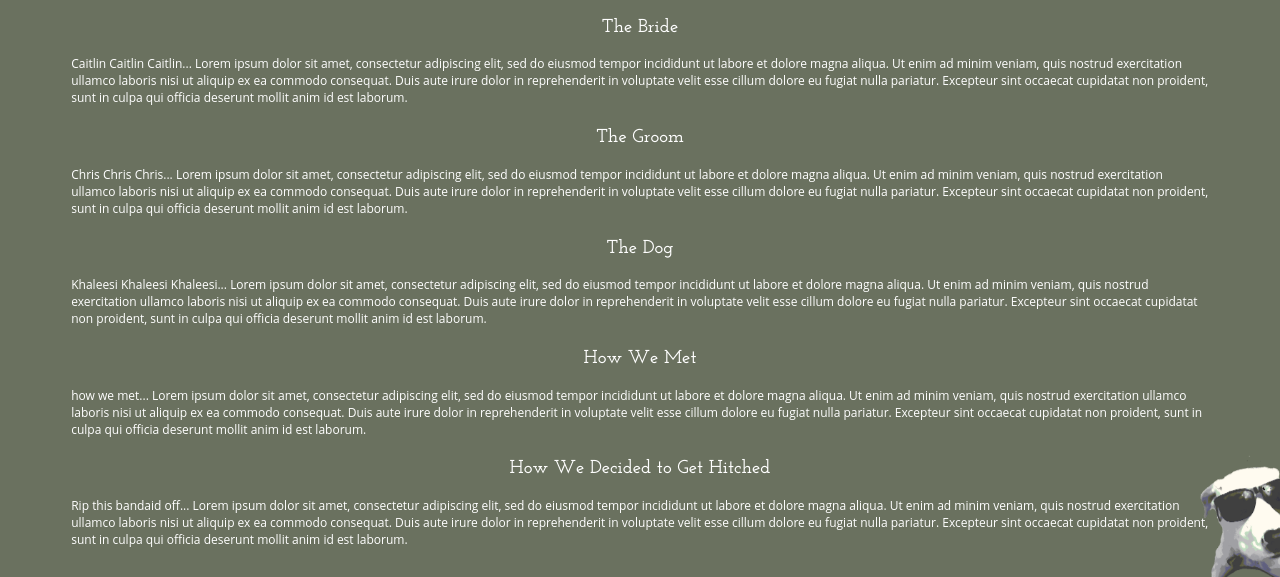
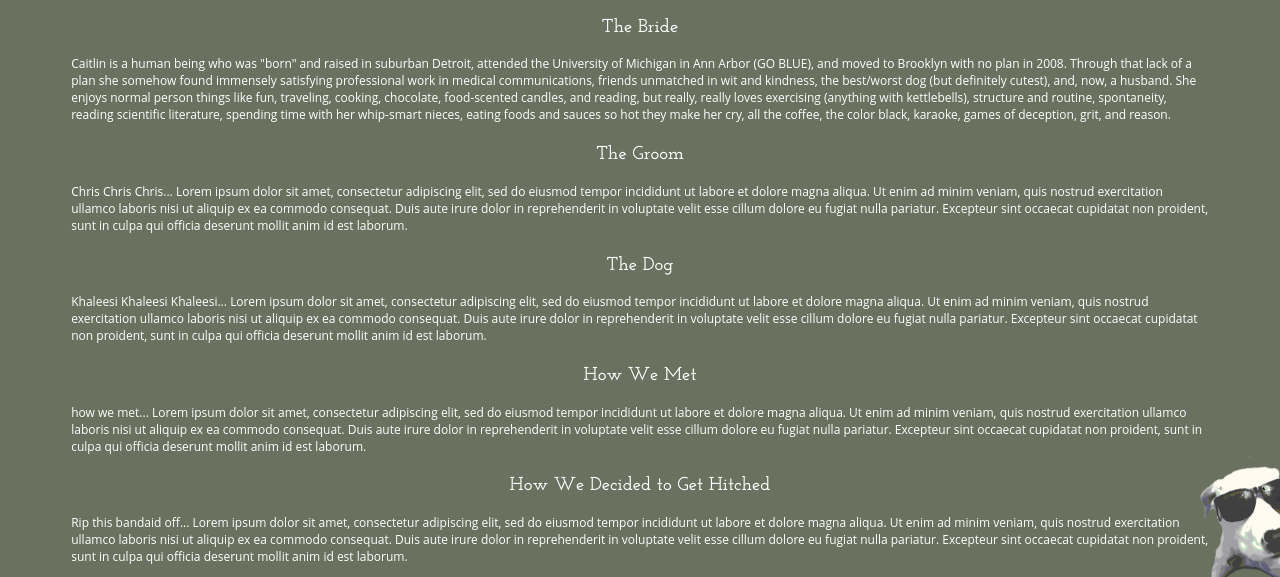
Before and after one commit to chris-sheehan/teamchrait, a Jekyll site: the page built from about.md, in a window 1280 px wide and 949 px high, cut to the strip 372-949 px from the top of the window. Built offline with Jekyll 4.4.1, drawn with Linux system fonts in a browser that asks for light colours.

Commit message:
cait bio

```diff
--- a/about.md
+++ b/about.md
@@ -8,7 +8,7 @@ permalink: /about/
   <img class='page-main' src='{{site.baseurl}}/assets/img/chrait-aussie2.png'>
 
   <h3>The Bride</h3>
-	<p>Caitlin Caitlin Caitlin... Lorem ipsum dolor sit amet, consectetur adipiscing elit, sed do eiusmod tempor incididunt ut labore et dolore magna aliqua. Ut enim ad minim veniam, quis nostrud exercitation ullamco laboris nisi ut aliquip ex ea commodo consequat. Duis aute irure dolor in reprehenderit in voluptate velit esse cillum dolore eu fugiat nulla pariatur. Excepteur sint occaecat cupidatat non proident, sunt in culpa qui officia deserunt mollit anim id est laborum.</p>
+	<p>Caitlin is a human being who was "born" and raised in suburban Detroit, attended the University of Michigan in Ann Arbor (GO BLUE), and moved to Brooklyn with no plan in 2008. Through that lack of a plan she somehow found immensely satisfying professional work in medical communications, friends unmatched in wit and kindness, the best/worst dog (but definitely cutest), and, now, a husband. She enjoys normal person things like fun, traveling, cooking, chocolate, food-scented candles, and reading, but really, really loves exercising (anything with kettlebells), structure and routine, spontaneity, reading scientific literature, spending time with her whip-smart nieces, eating foods and sauces so hot they make her cry, all the coffee, the color black, karaoke, games of deception, grit, and reason.</p>
   <h3>The Groom</h3>
 	<p>Chris Chris Chris... Lorem ipsum dolor sit amet, consectetur adipiscing elit, sed do eiusmod tempor incididunt ut labore et dolore magna aliqua. Ut enim ad minim veniam, quis nostrud exercitation ullamco laboris nisi ut aliquip ex ea commodo consequat. Duis aute irure dolor in reprehenderit in voluptate velit esse cillum dolore eu fugiat nulla pariatur. Excepteur sint occaecat cupidatat non proident, sunt in culpa qui officia deserunt mollit anim id est laborum.</p>
   <h3>The Dog</h3>
--- a/css/main.css
+++ b/css/main.css
@@ -133,7 +133,7 @@
 		display: block;
 	}
 
-	#navbar {display:inline-block; margin: auto; width: 90%;}
+	#navbar {display:block; margin: 0px auto;}
 	#navbar ul li a {
  	    display: block;
  	    color: white;
```
Also changed, not shown: 3 other files.
